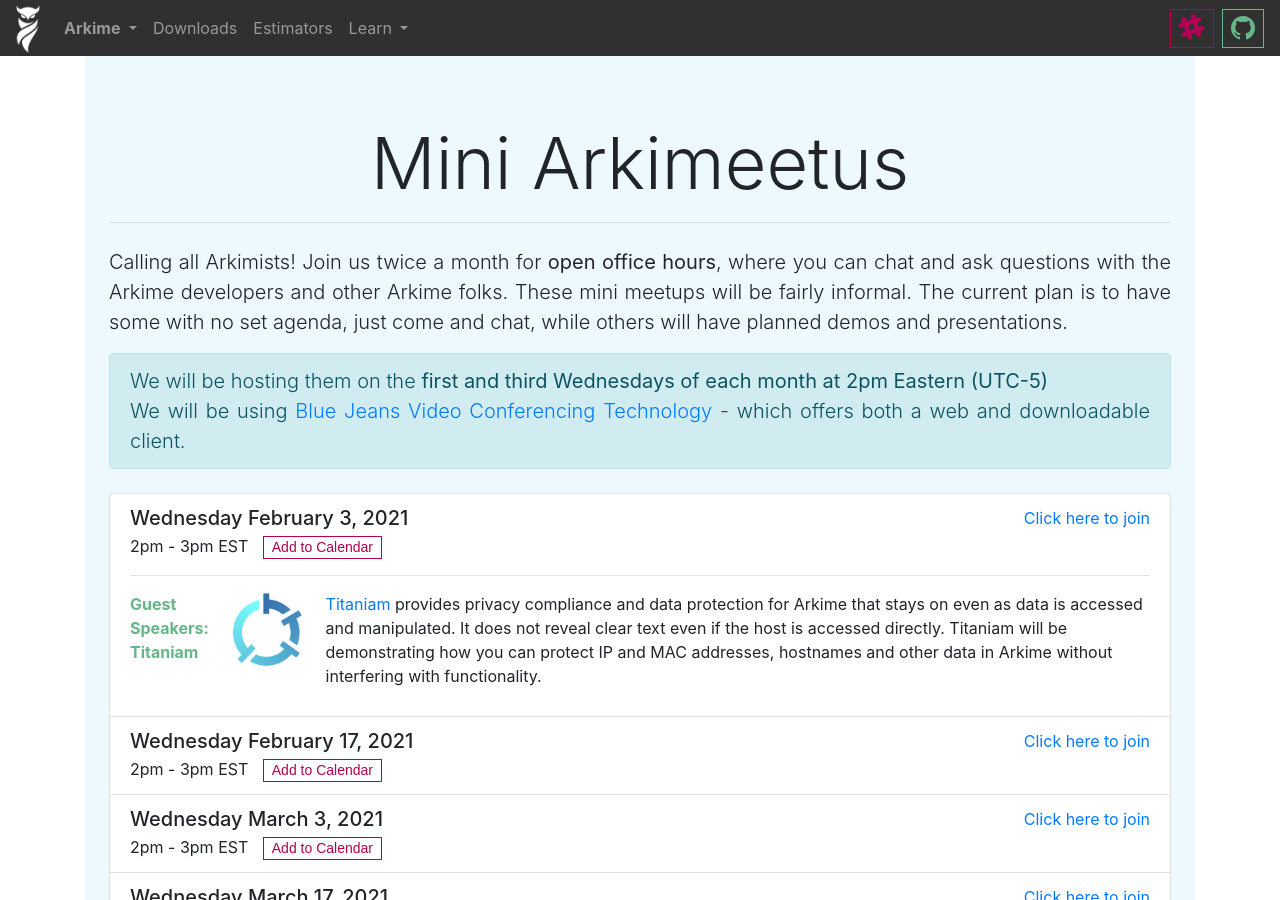
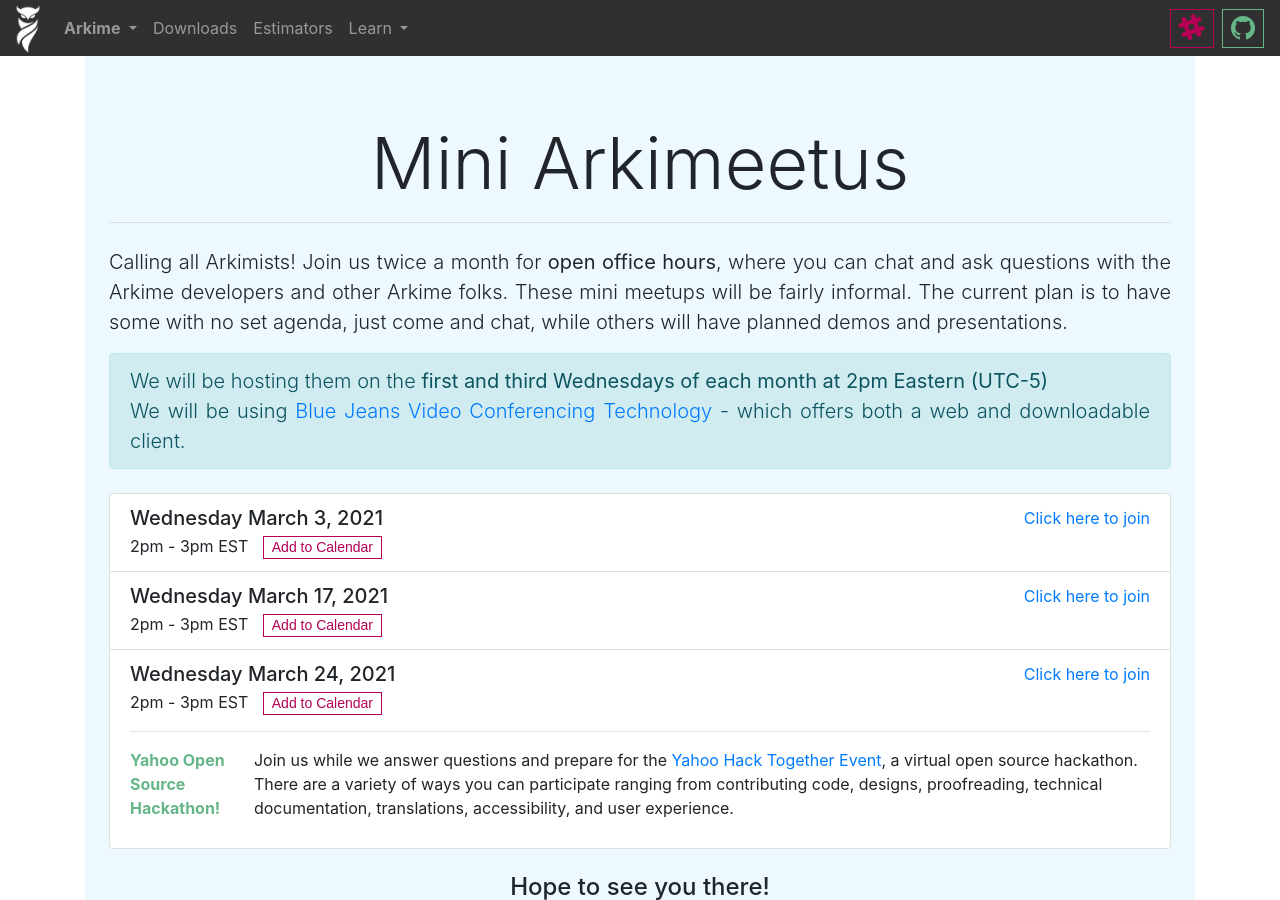
Before and after one commit to arkime/arkimeweb, a Jekyll site: the page built from mini-arkimeetus.html, in a window 1280 px wide and 900 px high. Built offline with Jekyll 4.4.1, drawn with Linux system fonts in a browser that asks for light colours.

Commit message:
add hackathon open office hours meeting
and remove past meetings

```diff
--- a/mini-arkimeetus.html
+++ b/mini-arkimeetus.html
@@ -84,59 +84,6 @@
               <ul class="list-group">
                 <li class="list-group-item">
                   <div class="d-flex w-100 justify-content-between">
-                    <h5 class="mb-1">Wednesday February 3, 2021</h5>
-                    <a class="no-decoration" href="https://bluejeans.com/725254217">
-                      Click here to join
-                    </a>
-                  </div>
-                  2pm - 3pm EST
-                  <span title="Add to Calendar" class="add-to-calendar">
-                    <span class="start">02/03/2021 02:00 PM</span>
-                    <span class="timezone">America/New_York</span>
-                    <span class="title">Mini Arkimeetus</span>
-                    <span class="description">Arkime Office Hours - https://arkime.com/mini-arkimeetus</span>
-                  </span>
-                  <hr>
-                  <div class="d-md-flex w-100 justify-content-between mt-2">
-                    <div class="mr-4">
-                      <strong class="primary-theme-text">
-                        Guest Speakers: Titaniam
-                      </strong>
-                    </div>
-                    <img alt="Titaniam"
-                      class="d-none d-lg-block"
-                      src="assets/Titaniam.png"
-                      style="margin-right: 1.5rem; height:75px;"
-                    />
-                    <p>
-                       <a class="no-decoration"
-                        href="https://www.titaniamlabs.com/titaniam-protect-arcus-for-arkime/">
-                         Titaniam</a> provides privacy compliance and data protection
-                       for Arkime that stays on even as data is accessed and
-                       manipulated. It does not reveal clear text even if the
-                       host is accessed directly. Titaniam will be demonstrating
-                       how you can protect IP and MAC addresses, hostnames and
-                       other data in Arkime without interfering with functionality.
-                     </p>
-                  </div>
-                </li>
-                <li class="list-group-item">
-                  <div class="d-flex w-100 justify-content-between">
-                    <h5 class="mb-1">Wednesday February 17, 2021</h5>
-                    <a class="no-decoration" href="https://bluejeans.com/278053542">
-                      Click here to join
-                    </a>
-                  </div>
-                  2pm - 3pm EST
-                  <span title="Add to Calendar" class="add-to-calendar">
-                    <span class="start">02/17/2021 02:00 PM</span>
-                    <span class="timezone">America/New_York</span>
-                    <span class="title">Mini Arkimeetus</span>
-                    <span class="description">Arkime Office Hours - https://arkime.com/mini-arkimeetus</span>
-                  </span>
-                </li>
-                <li class="list-group-item">
-                  <div class="d-flex w-100 justify-content-between">
                     <h5 class="mb-1">Wednesday March 3, 2021</h5>
                     <a class="no-decoration" href="https://bluejeans.com/725254217">
                       Click here to join
@@ -165,6 +112,40 @@
                     <span class="description">Arkime Office Hours - https://arkime.com/mini-arkimeetus</span>
                   </span>
                 </li>
+                <li class="list-group-item">
+                  <div class="d-flex w-100 justify-content-between">
+                    <h5 class="mb-1">Wednesday March 24, 2021</h5>
+                    <a class="no-decoration" href="https://bluejeans.com/725254217">
+                      Click here to join
+                    </a>
+                  </div>
+                  2pm - 3pm EST
+                  <span title="Add to Calendar" class="add-to-calendar">
+                    <span class="start">02/03/2021 02:00 PM</span>
+                    <span class="timezone">America/New_York</span>
+                    <span class="title">Mini Arkimeetus</span>
+                    <span class="description">Arkime Office Hours - https://arkime.com/mini-arkimeetus</span>
+                  </span>
+                  <hr>
+                  <div class="d-md-flex w-100 justify-content-between mt-2">
+                    <div class="mr-4">
+                      <strong class="primary-theme-text">
+                        Yahoo Open Source Hackathon!
+                      </strong>
+                    </div>
+                    <p>
+                      Join us while we answer questions and prepare for the
+                       <a class="no-decoration"
+                        href="https://yahoo.github.io/hacktogether/">
+                         Yahoo Hack Together Event</a>, a virtual open source
+                         hackathon.
+                         There are a variety of ways you can participate
+                         ranging from contributing code, designs,
+                         proofreading, technical documentation, translations,
+                         accessibility, and user experience.
+                     </p>
+                  </div>
+                </li>
               </ul>
             </p>
             <h4 class="text-center text-accent mt-4">
```
Also changed, not shown: assets/Titaniam.png (deleted).
